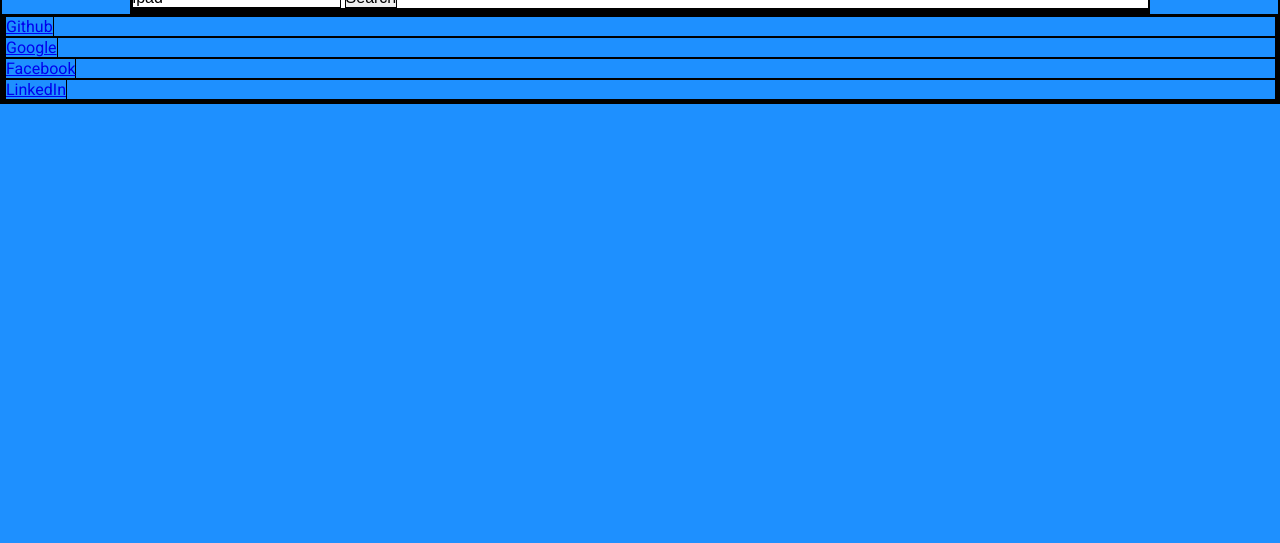
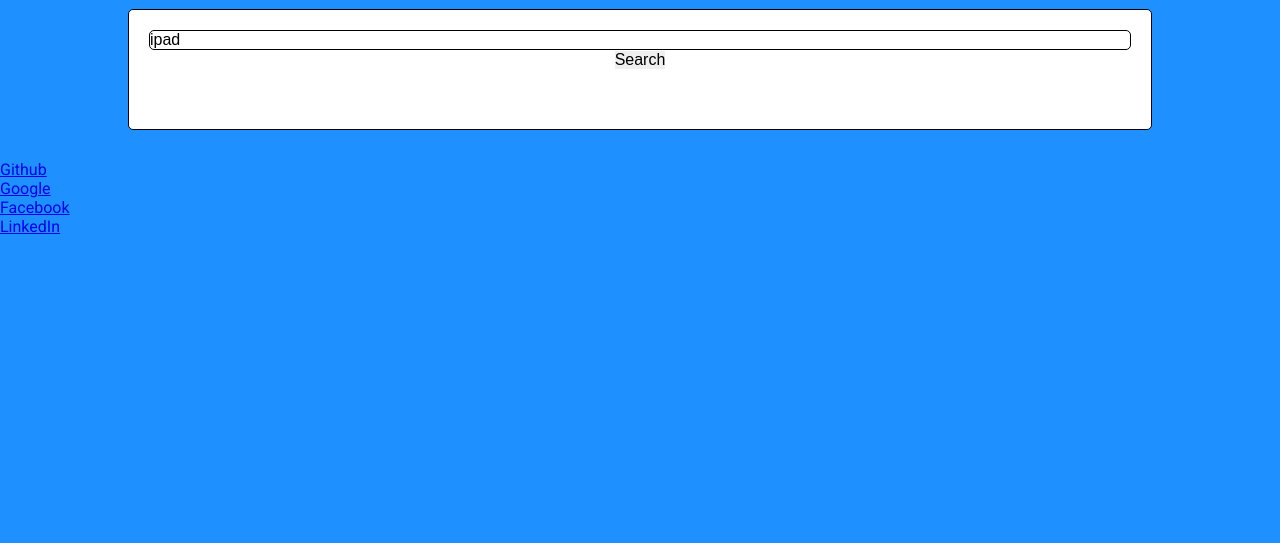
Before and after one commit to codysperoff/node-capstone-search-food-grubhub, a website: page public/index.html in a window 1280 px wide. Shown: the part 257-800 px from the top of the page. Drawn offline with nearby package versions, Linux system fonts and the light colour scheme.

Commit message:
changed header color, put borders around search section

```diff
--- a/public/index.html
+++ b/public/index.html
@@ -15,6 +15,7 @@
         <h1>Best Buy Product Search</h1>
         <h2>Powered By: <img src="http://vignette2.wikia.nocookie.net/logopedia/images/f/f5/Best_Buy_Logo.svg/revision/latest?cb=20121120052154" alt="BestBuyLogo"></h2>
     </header>
+    <main>
         <section class="input">
             <form id="search-form" action="">
                 <input id="search-section" type="text" placeholder="Search for your products here" value="ipad">
@@ -24,6 +25,7 @@
         <section class="results">
             <ul></ul>
         </section>
+    </main>
     <footer class="contact-info">
         <ul>
             <li>
@@ -42,6 +44,7 @@
     </footer>
     <script src="https://code.jquery.com/jquery-3.2.1.js" integrity="sha256-DZAnKJ/6XZ9si04Hgrsxu/8s717jcIzLy3oi35EouyE=" crossorigin="anonymous"></script>
     <script src="client.js"></script>
+
 </body>
 
 </html>
--- a/public/main.css
+++ b/public/main.css
@@ -16,7 +16,7 @@
     -webkit-padding-after: 0px;
     -webkit-padding-start: 0px;
     -webkit-padding-end: 0px;
-    border: 1px solid black;
+    /*    border: 1px solid black;*/
 }
 
 
@@ -26,6 +26,16 @@
     font-family: 'Roboto', sans-serif;
     color: black;
     background-color: dodgerblue;
+}
+
+main {
+    background-color: white;
+    width: 80%;
+    margin-left: auto;
+    margin-right: auto;
+    border-radius: 5px;
+    margin-bottom: 30px;
+    margin-top: 30px;
     border: 1px solid black;
 }
 
@@ -33,6 +43,7 @@
 /*Header Styles*/
 
 header {
+    background-color: honeydew;
     margin-left: auto;
     margin-right: auto;
     text-align: center;
@@ -50,12 +61,21 @@
     font-size: x-large;
 }
 
+
 /*Content Styles*/
 
-section{
-    background-color: white;
-    width: 80%;
+section {
+    padding: 20px;
+}
+
+.input {
     margin-left: auto;
     margin-right: auto;
+    text-align: center;
+}
 
+#search-section {
+    border: 1px solid black;
+    border-radius: 5px;
+    width: 100%;
 }
```
Lines whose indentation alone changed are shown as unchanged.
